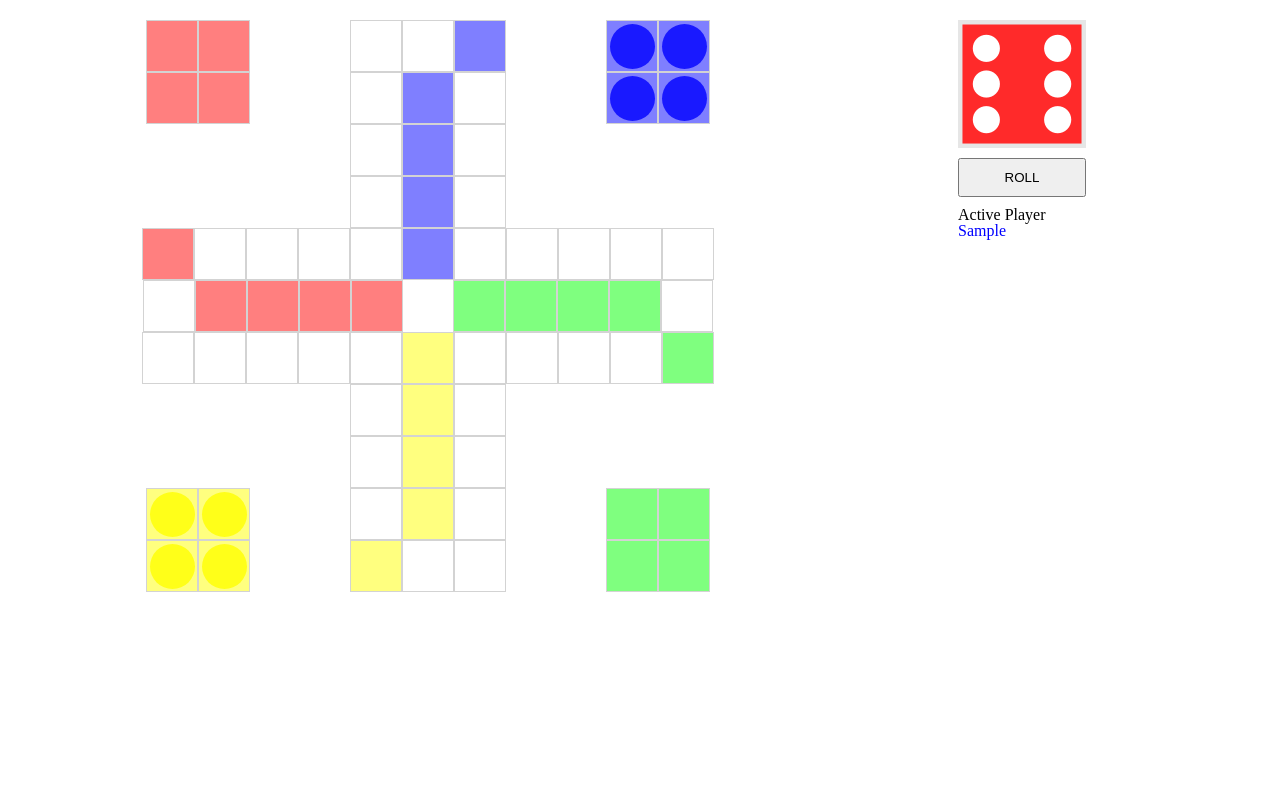
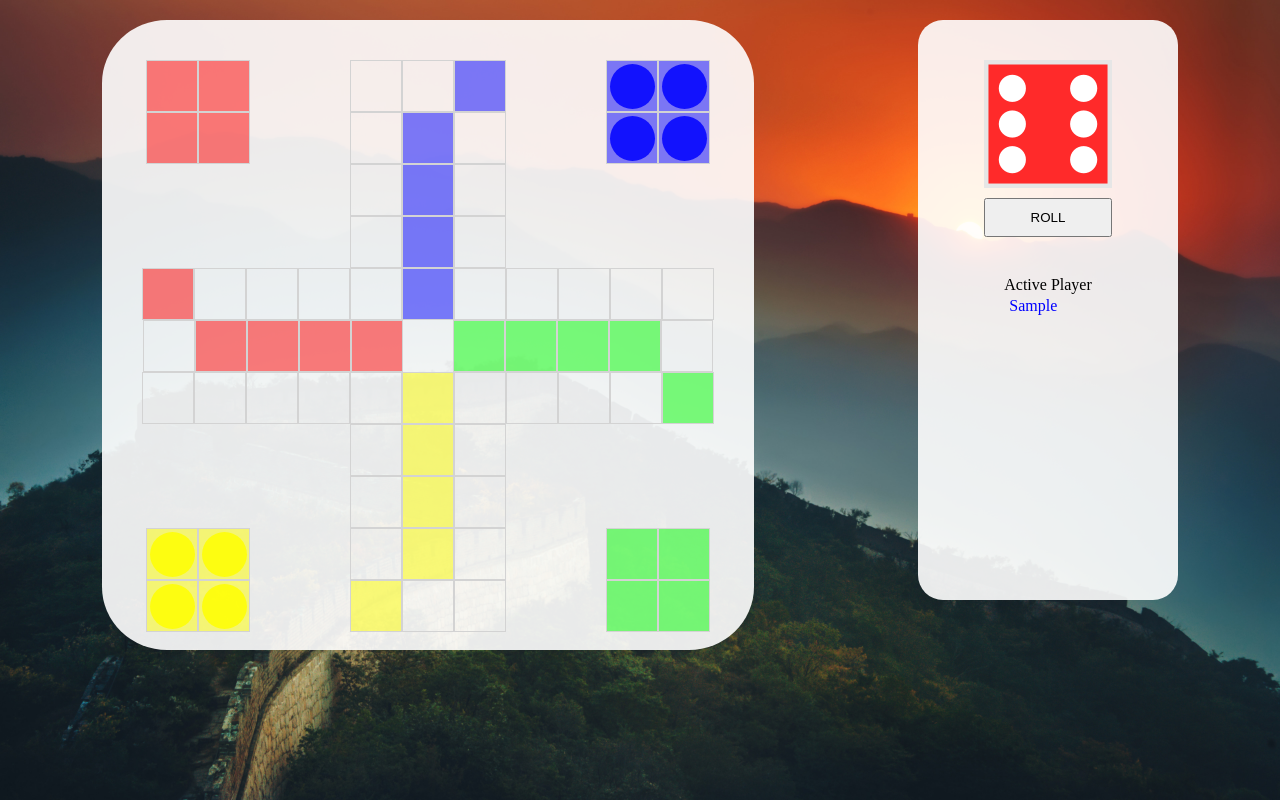
Before and after one commit to kacpermazur93/final-cd-project, a React (Create React App) app: page / in a window 1280 px wide. Both pictures are taken after typing "Sample", "Sample" into the empty fields and a click on the input "Play". Built offline with nearby package versions, Linux system fonts and the light colour scheme.

Commit message:
view changes

```diff
--- a/src/Panel.js
+++ b/src/Panel.js
@@ -13,8 +13,11 @@ class Panel extends Component {
         return <div id='panel'>
             <RollDice diceRolled={this.props.diceRolled}
                       getResult={(a)=>{this.props.getResult(a)}}/>
-            <h3>Active Player</h3>
-            <p style={{color: this.props.playerColor}}>{this.props.currPlayer}</p>
+            <div id='messageBox'>
+                <h3>Active Player</h3>
+                <p style={{color: this.props.playerColor}}>{this.props.currPlayer}</p>
+            </div>
+
         </div>
     }
 }
--- a/src/Pawn.js
+++ b/src/Pawn.js
@@ -5,7 +5,7 @@ class Pawn extends React.Component {
 
     render() {
         if (this.props.playersColors.indexOf(this.props.color) >= 0) {
-            return <div style={{backgroundColor: this.props.color, opacity: 0.8}}
+            return <div style={{backgroundColor: this.props.color, opacity: 0.85}}
                         className={`pawn pawn-${this.props.color}`}
                         onClick={(e) => (this.props.move(e))}>
 
--- a/src/sass/style.css
+++ b/src/sass/style.css
@@ -1,14 +1,16 @@
 @import url(reset.css);
+.App {
+  background-image: url(../images/start-pic.jpg);
+  background-repeat: no-repeat;
+  background-position: center;
+  background-size: cover; }
+
 #start-view {
   width: 100vw;
   height: 100vh;
   display: flex;
   justify-content: center;
-  align-items: center;
-  background-image: url(../images/start-pic.jpg);
-  background-repeat: no-repeat;
-  background-position: center;
-  background-size: cover; }
+  align-items: center; }
   #start-view form {
     width: 400px;
     height: 350px;
@@ -29,22 +31,41 @@
       background: rgba(255, 255, 255, 0.6); }
 
 #main-view {
+  width: 100vw;
+  height: 100vh;
   padding: 20px;
+  box-sizing: border-box;
   display: flex;
   flex-direction: row;
+  flex-grow: revert;
   justify-content: space-around; }
 
 #panel {
   height: 500px;
-  width: 180px; }
+  width: 180px;
+  padding: 40px;
+  border-radius: 25px;
+  background-color: rgba(255, 255, 255, 0.9);
+  display: flex;
+  justify-content: flex-start;
+  align-items: center;
+  flex-direction: column; }
   #panel #dice-roller > button {
     padding: 10px;
     margin: 10px 0;
     width: 128px; }
+  #panel #messageBox {
+    padding-top: 30px; }
+    #panel #messageBox p {
+      margin: 5px; }
 
 #board {
+  height: 550px;
   display: flex;
-  flex-direction: column; }
+  flex-direction: column;
+  padding: 40px;
+  border-radius: 10%;
+  background-color: rgba(255, 255, 255, 0.9); }
   #board div.row {
     display: flex;
     flex-direction: row;
--- a/src/sass/style.scss
+++ b/src/sass/style.scss
@@ -1,5 +1,11 @@
 @import "reset.css";
 
+.App {
+    background-image: url(../images/start-pic.jpg);
+    background-repeat: no-repeat;
+    background-position: center;
+    background-size: cover;
+}
 
 #start-view{
     width: 100vw;
@@ -7,10 +13,7 @@
     display: flex;
     justify-content: center;
     align-items: center;
-    background-image: url(../images/start-pic.jpg);
-    background-repeat: no-repeat;
-    background-position: center;
-    background-size: cover;
+
 
     form {
         width: 400px;
@@ -39,28 +42,52 @@
 
 
 #main-view {
+    width: 100vw;
+    height: 100vh;
     padding: 20px;
+    box-sizing: border-box;
     display: flex;
     flex-direction: row;
+    flex-grow: revert;
     justify-content: space-around;
+
 }
 
 #panel {
     height: 500px;
     width: 180px;
+    padding: 40px;
+    border-radius: 25px;
+    background-color: rgba(255,255,255,0.9);
+    display: flex;
+    justify-content: flex-start;
+    align-items: center;
+    flex-direction: column;
+
 
     #dice-roller > button {
         padding: 10px;
         margin: 10px 0;
         width: 128px;
     }
+
+    #messageBox {
+        padding-top: 30px;
+
+        p {
+            margin: 5px;
+        }
+    }
 }
 
 
 #board {
-
+    height: 550px;
     display: flex;
     flex-direction: column;
+    padding: 40px;
+    border-radius: 10%;
+    background-color: rgba(255,255,255,0.9);
 
     div.row {
         display: flex;
```
